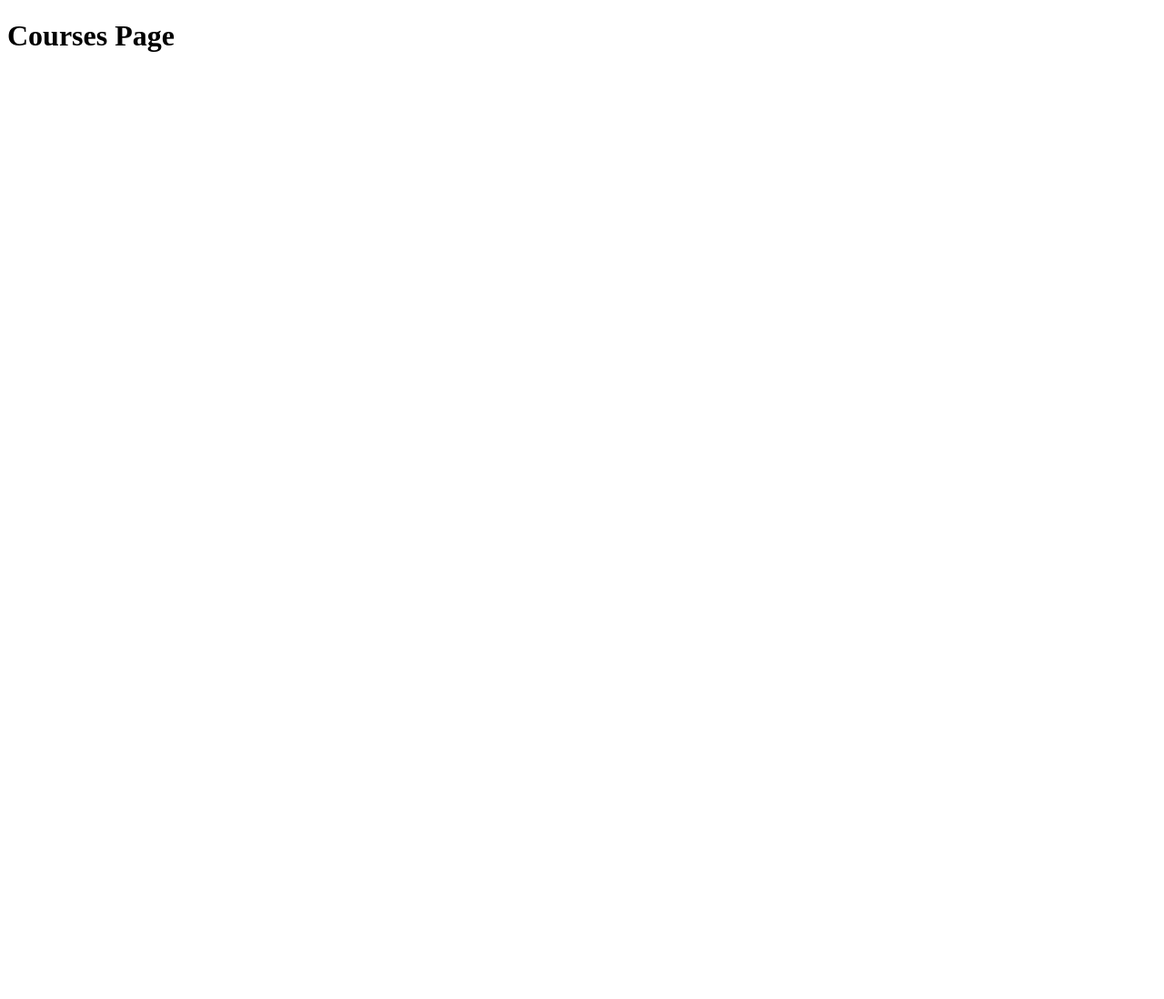
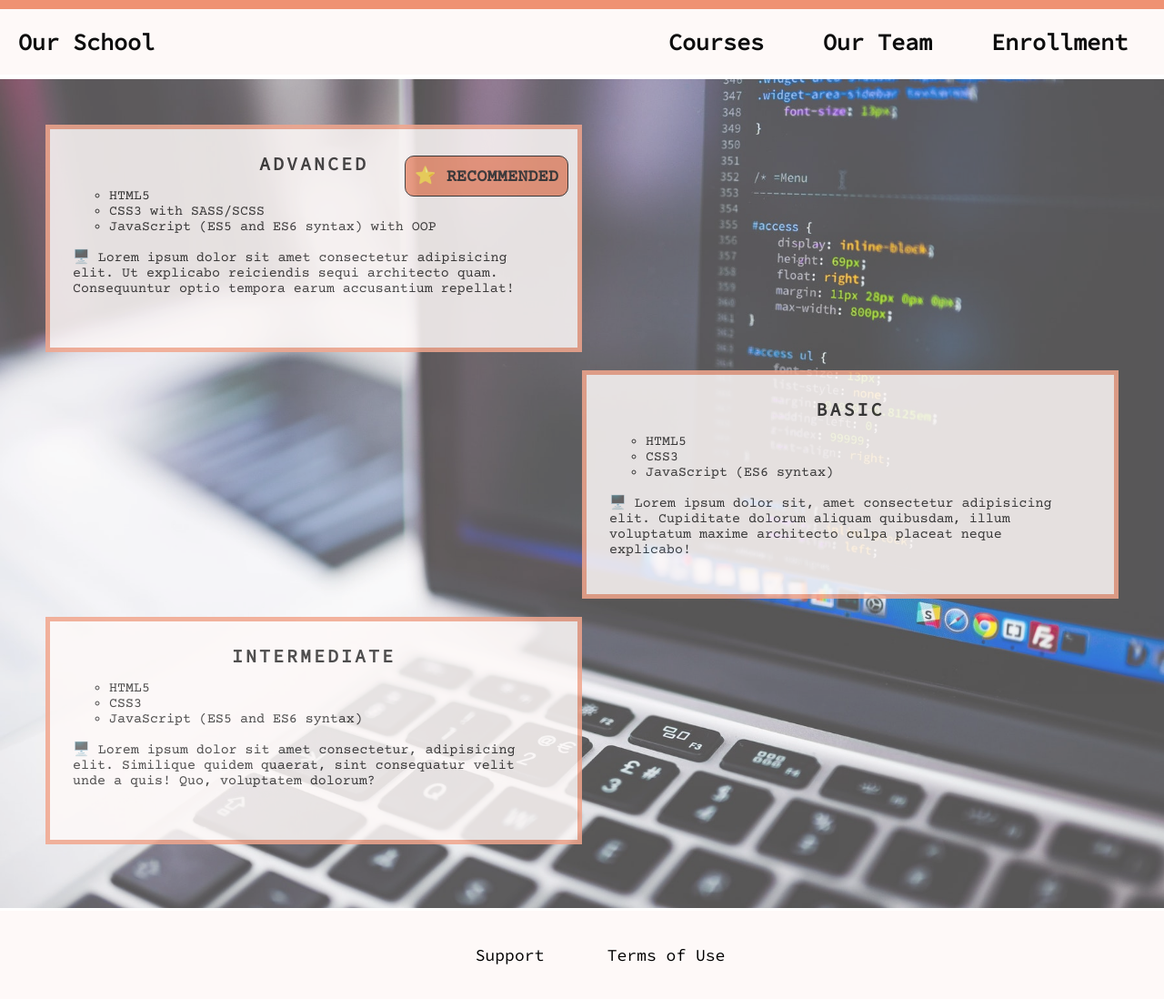
Before and after one commit to obuke-i-kursevi/css-sekcija, a plain HTML site: page grupa3/school-project/courses/index.html in a window 1280 px wide. Shown: the whole page at 91% size. Before the commit the page ends 800 px from the top, so only its background shows below. Drawn offline with nearby package versions, Linux system fonts and the light colour scheme.

Commit message:
14. cas (30.11.) - Position property, Courses Page, Enrollment Page

```diff
--- /dev/null
+++ b/grupa3/playground/css/position.css
@@ -0,0 +1,44 @@
+.wrapper {
+    /* width: 500px;
+    height: 1000px; */
+    margin: 25px auto;
+    /* text-align: center; centriranje contenta unutar div-a*/
+    background: rgb(212, 209, 209);
+    position: relative;
+}
+
+.box-1,
+.box-2 {
+    border: 1px solid black;
+    width: 100px;
+    height: 100px;
+}
+
+.box-1 {
+    /* ! 1. position: static; */
+    /* top, left, bottom, right */
+    /* ? 2. position: relative;
+    top: 20px;
+    left: 30px; */
+    /* * 3. position: absolute;
+    bottom: 0;
+    left: 50px; */
+    /* TODO 4. position: fixed;
+    top: 0;
+    left: 20px; */
+    background: rgb(247, 193, 174);
+}
+
+.box-2 {
+    background: rgb(207, 231, 207);
+}
+
+nav {
+    background: rgb(204, 204, 233);
+    /* ! 5. position: sticky;
+    top: 0; */
+}
+
+p {
+    width: 20%;
+}
--- a/grupa3/school-project/courses/courses.css
+++ b/grupa3/school-project/courses/courses.css
@@ -0,0 +1,81 @@
+@import url('../shared.css');
+
+/*
+    font-family: 'Courier Prime', monospace;
+    font-family: 'Source Code Pro', monospace;
+*/
+
+.courses-wrapper {
+    padding: 50px;
+    margin: 0;
+    width: 100%;
+    background-image: url('../assets/courses-image.jpg');
+    background-size: cover;
+    background-repeat: no-repeat;
+    opacity: 0.8;
+    display: flex;
+    flex-direction: column;
+}
+
+.courses-wrapper__course {
+    border: 5px solid #ef9273;
+    width: 50%;
+    background-color: #fef9f8;
+    padding: 25px;
+    margin-bottom: 20px;
+    opacity: 0.85;
+    position: relative;
+    z-index: 0;
+    min-width: 300px;
+    min-height: 250px;
+}
+
+.courses-wrapper__course:hover {
+    cursor: pointer;
+    border-color: #e9c9bf;
+    transition: 0.3s ease;
+}
+
+.courses-wrapper__course h1 {
+    font-family: 'Source Code Pro', monospace;
+    letter-spacing: 3px;
+    text-transform: uppercase;
+    text-align: center;
+    font-size: 20px;
+    margin: 0;
+}
+
+.courses-wrapper__course ul {
+    list-style-type: circle;
+}
+
+.courses-wrapper__course ul, p {
+    font-size: 15px;
+    font-family: 'Courier Prime', monospace;
+}
+
+.advanced-course {
+    order: 1;
+}
+
+.basic-course {
+    order: 2;
+    align-self: flex-end;
+}
+
+.intermediate-course {
+    order: 3;
+}
+
+.recommended {
+    font-family: 'Courier Prime', monospace;
+    text-transform: uppercase;
+    border: 1px solid black;
+    padding: 10px;
+    border-radius: 10px;
+    background-color: #ec7f5a;
+    position: absolute;
+    top: 10px;
+    right: 10px;
+    z-index: -1;
+}
--- a/grupa3/school-project/courses/index.html
+++ b/grupa3/school-project/courses/index.html
@@ -1,12 +1,83 @@
 <!DOCTYPE html>
 <html lang="en">
-<head>
-    <meta charset="UTF-8">
-    <meta http-equiv="X-UA-Compatible" content="IE=edge">
-    <meta name="viewport" content="width=device-width, initial-scale=1.0">
+  <head>
+    <meta charset="UTF-8" />
+    <meta http-equiv="X-UA-Compatible" content="IE=edge" />
+    <meta name="viewport" content="width=device-width, initial-scale=1.0" />
+    <link rel="stylesheet" href="./courses.css">
     <title>Courses</title>
-</head>
-<body>
-    <h1>Courses Page</h1>
-</body>
+  </head>
+  <body>
+    <!-- ! Main Header -->
+    <header class="main-header">
+      <div class="main-header__logo">
+        <a href="../index.html"> Our School </a>
+      </div>
+      <nav class="main-nav">
+        <ul class="main-nav__items">
+          <li class="main-nav__item">
+            <a href="index.html"> Courses </a>
+          </li>
+          <li class="main-nav__item">
+            <a href="../our-team/index.html"> Our Team </a>
+          </li>
+          <li class="main-nav__item">
+            <a href="../enrollment/index.html"> Enrollment </a>
+          </li>
+        </ul>
+      </nav>
+    </header>
+    <!-- ! MAIN content -->
+    <main>
+        <div class="courses-wrapper">
+            <div class="courses-wrapper__course basic-course">
+                <h1>Basic</h1>
+                <ul>
+                    <li>HTML5</li>
+                    <li>CSS3</li>
+                    <li>JavaScript (ES6 syntax)</li>
+                </ul>
+                <p>
+                    🖥️ Lorem ipsum dolor sit, amet consectetur adipisicing elit. Cupiditate dolorum aliquam quibusdam, illum voluptatum maxime architecto culpa placeat neque explicabo!
+                </p>
+            </div>
+            <div class="courses-wrapper__course advanced-course">
+                <h3 class="recommended">⭐ Recommended </h3>
+                <h1>Advanced</h1>
+                <ul>
+                    <li>HTML5</li>
+                    <li>CSS3 with SASS/SCSS</li>
+                    <li>JavaScript (ES5 and ES6 syntax) with OOP</li>
+                </ul>
+                <p>
+                    🖥️ Lorem ipsum dolor sit amet consectetur adipisicing elit. Ut explicabo reiciendis sequi architecto quam. Consequuntur optio tempora earum accusantium repellat!
+                </p>
+            </div>
+            <div class="courses-wrapper__course intermediate-course">
+                <h1>Intermediate</h1>
+                <ul>
+                    <li>HTML5</li>
+                    <li>CSS3</li>
+                    <li>JavaScript (ES5 and ES6 syntax)</li>
+                </ul>
+                <p>
+                    🖥️ Lorem ipsum dolor sit amet consectetur, adipisicing elit. Similique quidem quaerat, sint consequatur velit unde a quis! Quo, voluptatem dolorum?
+                </p>
+            </div>
+        </div>
+    </main>
+    <!-- ! FOOTER -->
+    <footer class="main-footer">
+      <nav class="main-footer__nav">
+        <ul class="main-footer__list">
+          <li>
+            <a href="#"> Support </a>
+          </li>
+          <li>
+            <a href="#"> Terms of Use </a>
+          </li>
+        </ul>
+      </nav>
+    </footer>
+  </body>
 </html>
```
Also changed, not shown: grupa3/playground/html/position.html (added, +36 -0 lines).
